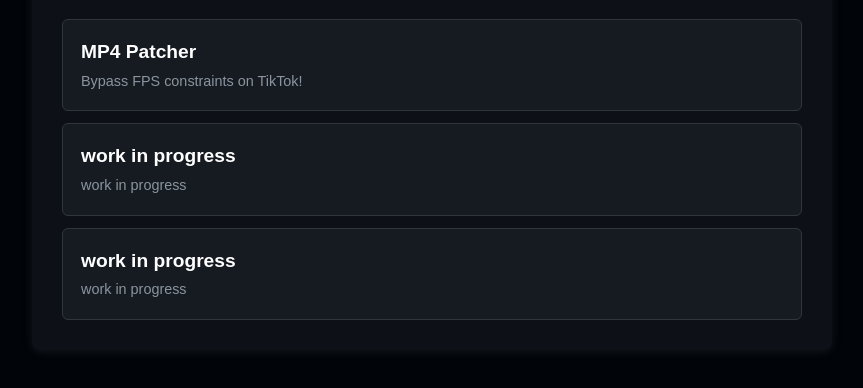
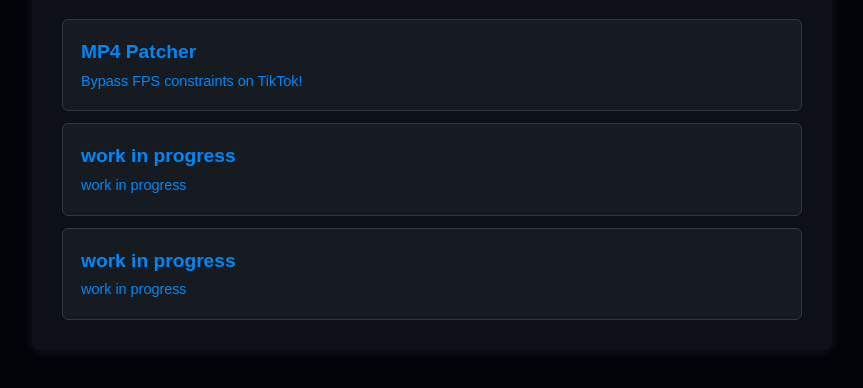
Before and after one commit to voxzymi/voxzymi.cc, a plain HTML site: page index.html in a window 1280 px wide. Shown: the part 162-550 px from the top of the page, without its empty margins (208-1071 px from the left). Drawn offline with Linux system fonts and the light colour scheme.

Commit message:
Update index.html

```diff
--- a/index.html
+++ b/index.html
@@ -35,14 +35,14 @@
 
         .card h3 {
             margin: 0 0 4px 0;
-            color: #ffffff;
+            color: #0087f7;
             font-size: 1.2em;
         }
 
         .card p {
             margin: 0;
             font-size: 0.9em;
-            color: #8b949e;
+            color: #0087f7;
         }
         @media (max-width: 600px) {
             .container { padding: 15px; }
```
